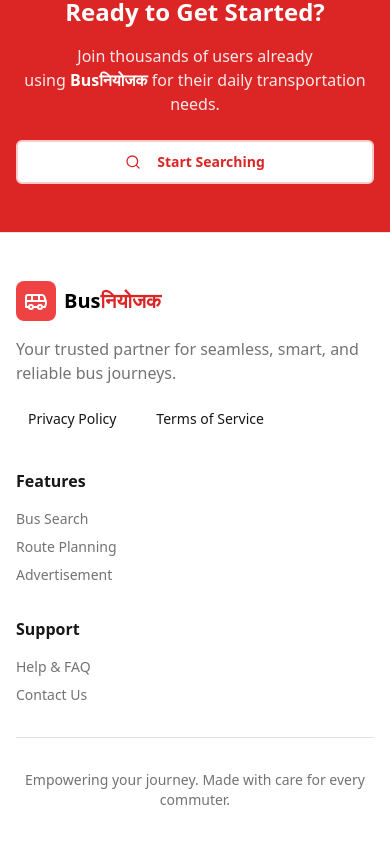
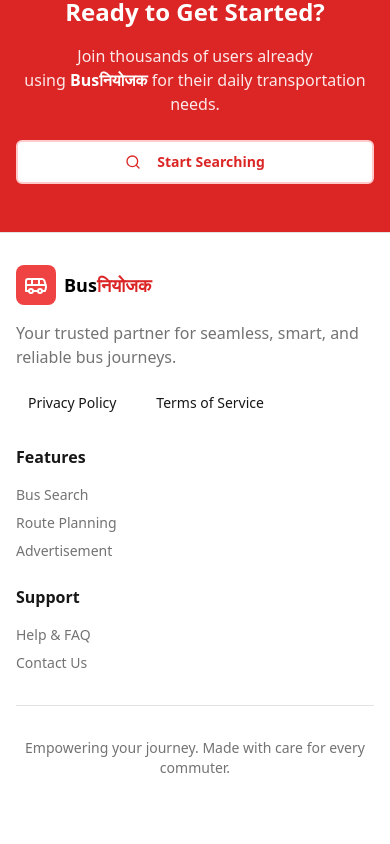
Before and after one commit to Niyant4280/sgp5, a React (Vite) app: page / in a window 390 px wide. Shown: the part 3745-4589 px from the top of the page. After the commit the page ends 4555 px from the top, so only its background shows below. Built offline with nearby package versions, Linux system fonts and the light colour scheme.

Commit message:
Remove dark mode from footer brand and improve mobile responsiveness
cgen-433892ddb32d4495add2017760038423

```diff
--- a/client/pages/Index.tsx
+++ b/client/pages/Index.tsx
@@ -315,16 +315,16 @@ export default function Index() {
       </section>
 
       {/* Footer */}
-      <footer className="bg-background border-t border-border py-12">
+      <footer className="bg-background border-t border-border py-8 sm:py-12">
         <div className="max-w-7xl mx-auto px-4 sm:px-6 lg:px-8">
-          <div className="grid grid-cols-1 md:grid-cols-4 gap-8">
-            <div className="col-span-1 md:col-span-2">
+          <div className="grid grid-cols-1 sm:grid-cols-2 lg:grid-cols-4 gap-6 sm:gap-8">
+            <div className="col-span-1 sm:col-span-2">
               <div className="flex items-center space-x-2 mb-4">
                 <div className="bg-primary p-2 rounded-lg">
                   <Bus className="h-6 w-6 text-white" />
                 </div>
-                <span className="text-xl font-bold text-foreground">
-                  <span className="text-black dark:text-white">Bus</span>
+                <span className="text-lg sm:text-xl font-bold text-foreground">
+                  <span className="text-black">Bus</span>
                   <span className="text-[rgba(220,38,38,1)]">नियोजक</span>
                 </span>
               </div>
```
